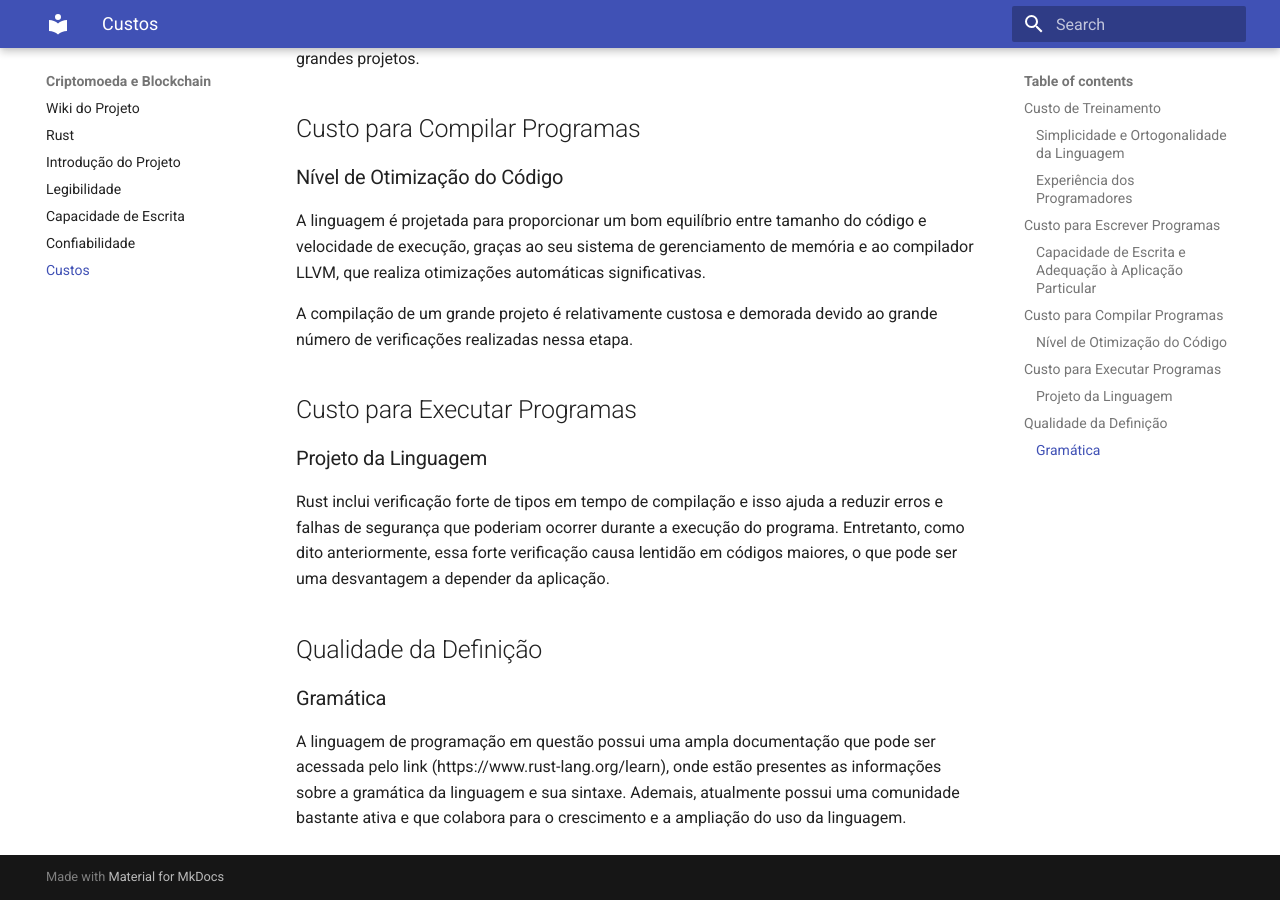
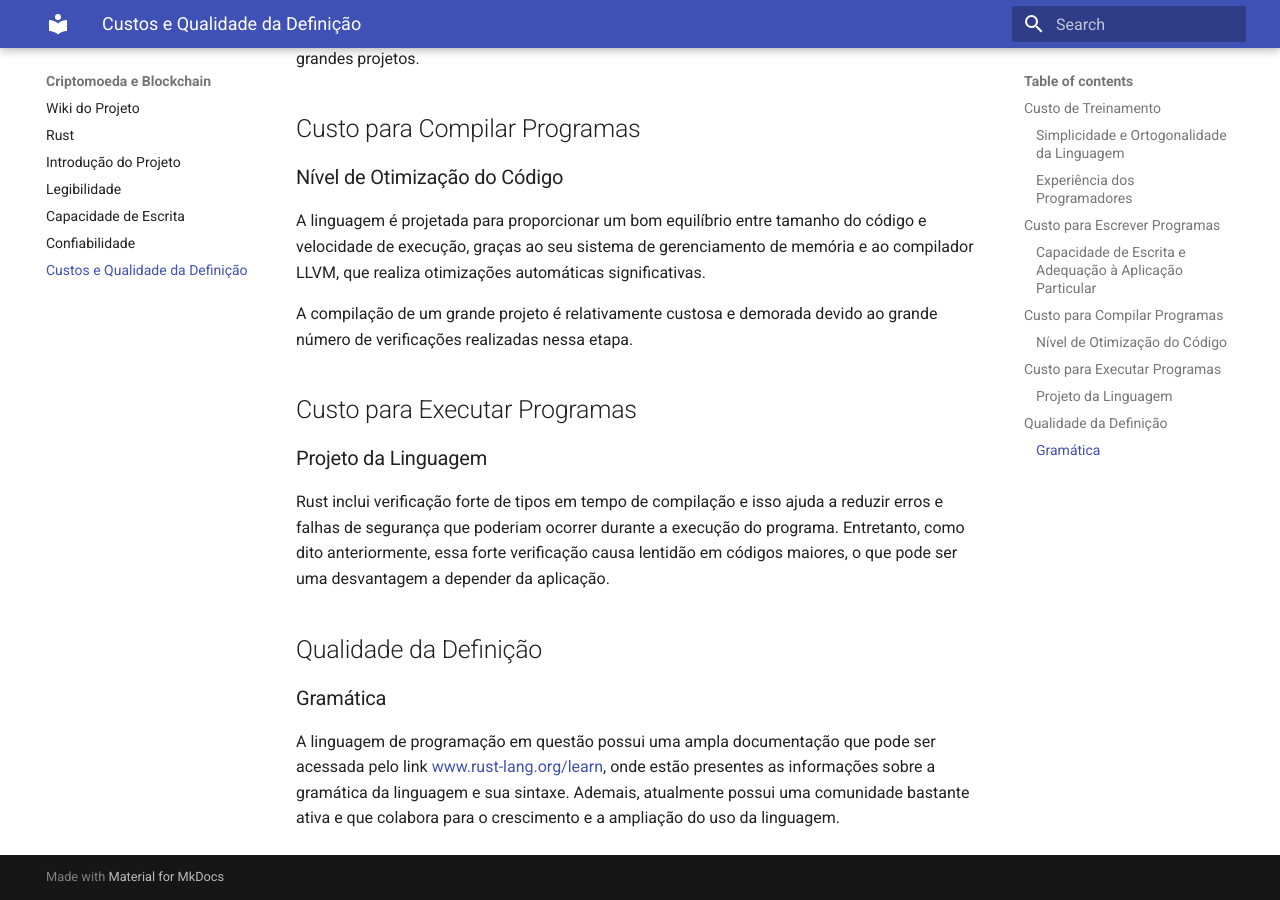
Before and after one commit to seraphritt/projeto_LP, an MkDocs documentation site: the page built from docs/6_custo.md, in a window 1280 px wide and 900 px high, scrolled down 753 px. Built offline with MkDocs 1.6.1 and Material for MkDocs 9.7.7, drawn with Linux system fonts in a browser that asks for light colours; some of the changed text lies outside the part shown.

Commit message:
add: atualizando conteúdo das páginas.

```diff
--- a/docs/6_custo.md
+++ b/docs/6_custo.md
@@ -1,4 +1,4 @@
-# Custos
+# Custos e Qualidade da Definição
 ## Custo de Treinamento
 ### Simplicidade e Ortogonalidade da Linguagem
 
```
Also changed, not shown: other parts of docs/6_custo.md (+1 -1 lines).
